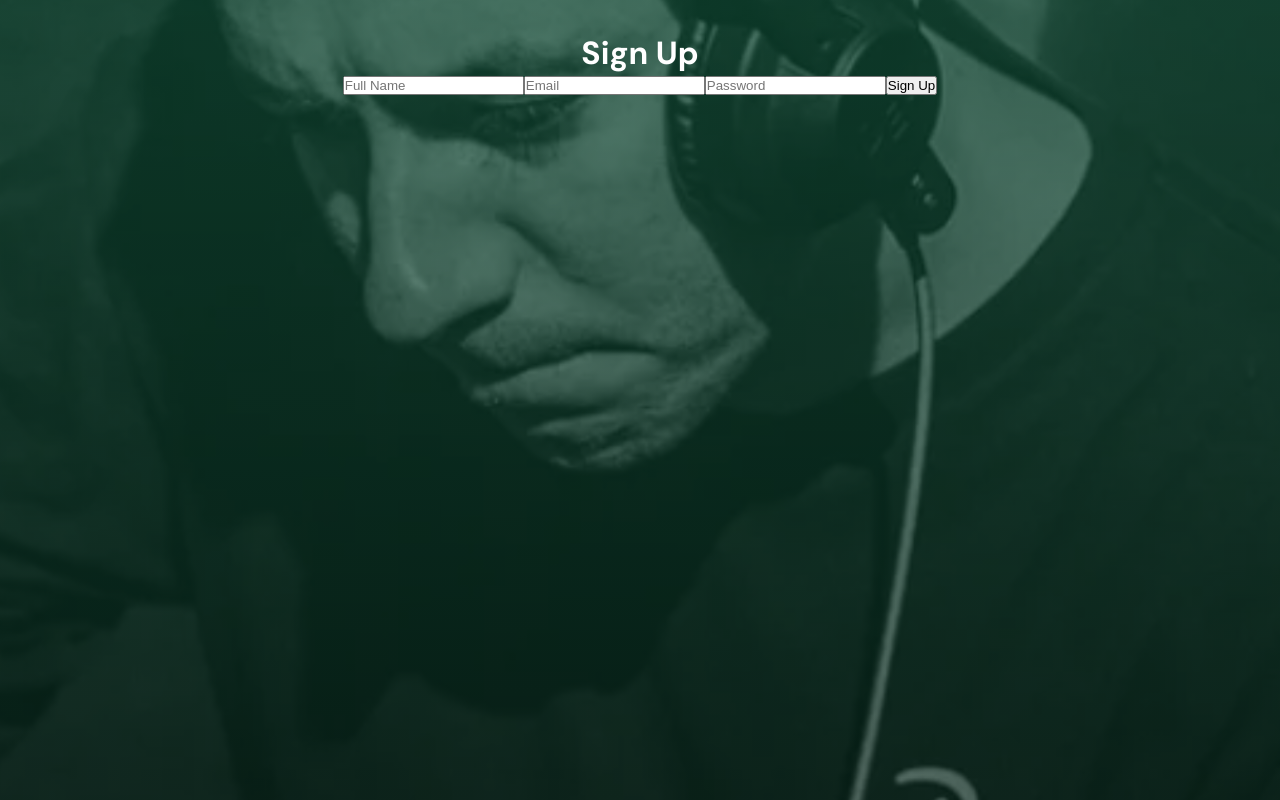
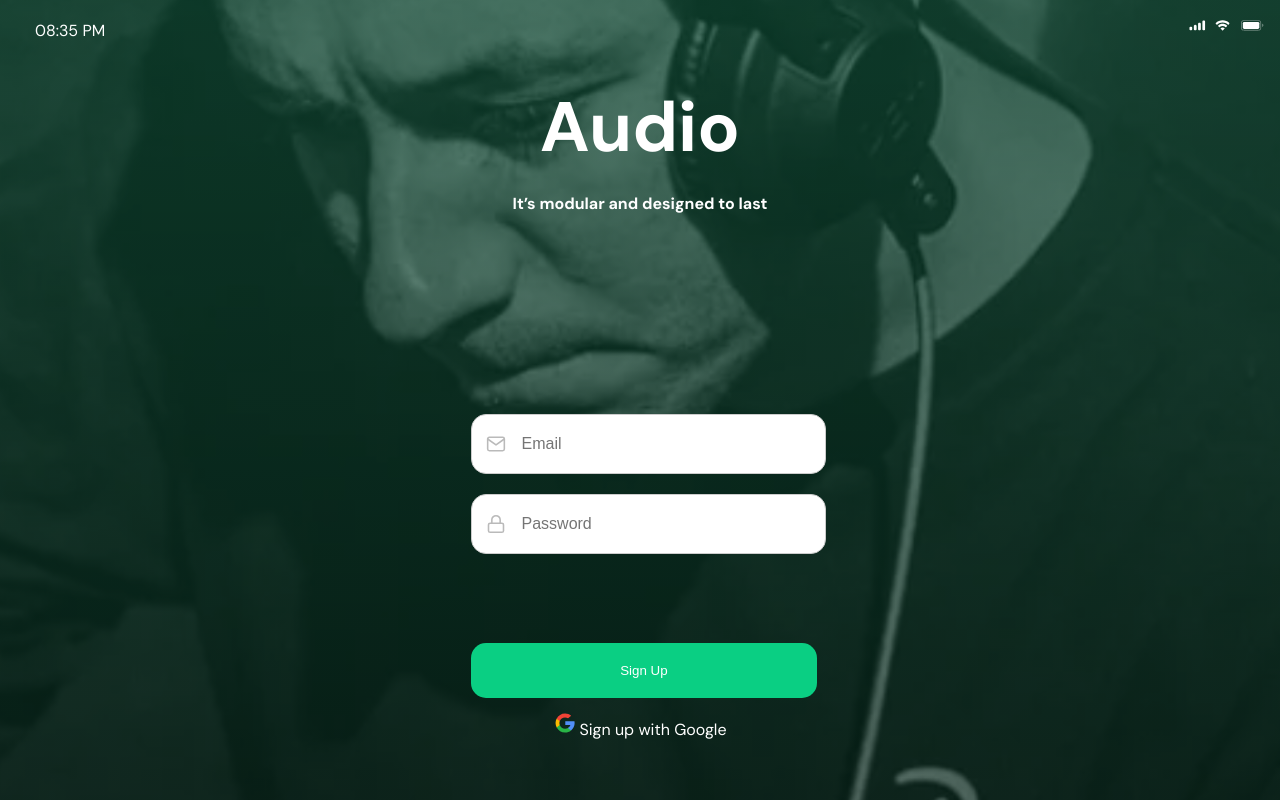
Before and after one commit to vinicius-rss/DESAFIO-3-COMPASS, a React (Vite) app: page /signup in a window 1280 px wide. Built offline with nearby package versions, Linux system fonts and the light colour scheme.

Commit message:
Login e SignUp finalizadas, resta apenas autentificação Google

```diff
--- a/package.json
+++ b/package.json
@@ -10,6 +10,7 @@
     "preview": "vite preview"
   },
   "dependencies": {
+    "firebase": "^11.2.0",
     "react": "^18.3.1",
     "react-dom": "^18.3.1",
     "react-router-dom": "^7.1.3"
--- a/src/App.tsx
+++ b/src/App.tsx
@@ -1,11 +1,20 @@
-// src/App.tsx
-import React from 'react';
+import React, { useEffect } from 'react';
 import { BrowserRouter as Router, Routes, Route } from 'react-router-dom';
 import './App.css';
 import Login from './Login'; // Página de login
 import SignUp from './SignUp'; // Página de signup
 
 const App: React.FC = () => {
+  useEffect(() => {
+
+    const currentPath = window.location.pathname;
+    if (currentPath === "/signup") {
+      document.title = "Sign Up"; // Quando a página for de signup
+    } else {
+      document.title = "Login"; // Quando for a página de login
+    }
+  }, []);
+
   return (
     <Router>
       <Routes>
--- a/src/Login.tsx
+++ b/src/Login.tsx
@@ -1,12 +1,16 @@
-import React from 'react';
+import React, {useEffect} from 'react';
+import TimeDisplay from './components/TimeDisplay';
 import { Link } from 'react-router-dom';
 
 const Login: React.FC = () => {
+  useEffect(() => {
+    document.title = "Sign In";
+  }, []);
   return (
     <div className="login-container">
       <header>
         <div className="status-bar">
-          <span className="time">9:41</span>
+        <TimeDisplay />
           <div className="icons">
             <svg className="icon" xmlns="http://www.w3.org/2000/svg" width="26" height="22" viewBox="0 0 24 24">
               <image href="/public/header-signal.svg" />
--- a/src/SignUp.tsx
+++ b/src/SignUp.tsx
@@ -1,16 +1,62 @@
-// src/SignUp.tsx
-import React from 'react';
+import React, { useEffect } from 'react';
+import TimeDisplay from './components/TimeDisplay';
+import { Link } from 'react-router-dom';
 
 const SignUp: React.FC = () => {
+  useEffect(() => {
+    document.title = "Sign Up";
+  }, []);
+
   return (
-    <div className="signup-container">
-      <h1>Sign Up</h1>
-      <form>
-        <input type="text" placeholder="Full Name" required />
-        <input type="email" placeholder="Email" required />
-        <input type="password" placeholder="Password" required />
-        <button type="submit">Sign Up</button>
-      </form>
+    <div className="login-container">
+      <header>
+        <div className="status-bar">
+          <TimeDisplay />
+          <div className="icons">
+            <svg className="icon" xmlns="http://www.w3.org/2000/svg" width="26" height="22" viewBox="0 0 24 24">
+              <image href="/public/header-signal.svg" />
+            </svg>
+            <svg className="icon" xmlns="http://www.w3.org/2000/svg" width="26" height="22" viewBox="0 0 24 24">
+              <image href="/public/header-wifi.svg" />
+            </svg>
+            <svg className="icon" xmlns="http://www.w3.org/2000/svg" width="26" height="22" viewBox="0 0 24 24">
+              <image href="/public/header-battery.svg" />
+            </svg>
+          </div>
+        </div>
+        <h1>Audio</h1> {}
+        <p>It’s modular and designed to last</p>
+      </header>
+
+      <main>
+        <section className="login-form">
+          <form className="form">
+            <div className="form-group">
+              <img src="/public/icon-email.svg" alt="Email Icon" />
+              <input type="email" id="email" name="email" placeholder="Email" required />
+            </div>
+            <div className="form-group">
+              <img src="/public/icon-password.svg" alt="Password Icon" />
+              <input type="password" id="password" name="password" placeholder="Password" required />
+            </div>
+
+            <button type="submit" className="login-button signup-button">Sign Up</button>
+
+            <p className="google-sign-in">
+              <svg className="icon" xmlns="http://www.w3.org/2000/svg" width="26" height="22" viewBox="0 0 24 24">
+                <image href="/public/icon-google.svg" />
+              </svg>
+              Sign up with Google
+            </p>
+          </form>
+        </section>
+      </main>
+
+      <footer>
+        <p className="signup-link">
+          If you have an account? <Link to="/">Sign In here</Link>
+        </p>
+      </footer>
     </div>
   );
 };
--- /dev/null
+++ b/src/components/TimeDisplay.tsx
@@ -0,0 +1,18 @@
+ //exibição de hora local
+import React, { useState, useEffect } from 'react';
+
+const TimeDisplay: React.FC = () => {
+  const [time, setTime] = useState<string>(new Date().toLocaleTimeString([], { hour: '2-digit', minute: '2-digit' }));
+
+  useEffect(() => {
+    const timer = setInterval(() => {
+      setTime(new Date().toLocaleTimeString([], { hour: '2-digit', minute: '2-digit' }));
+    }, 60000);
+
+    return () => clearInterval(timer);
+  }, []);
+
+  return <span className="time">{time}</span>;
+};
+
+export default TimeDisplay;
--- a/src/index.css
+++ b/src/index.css
@@ -6,8 +6,10 @@
 }
 
 html, body {
-  height: 100%; /* Garante que o body cubra a altura da tela */
+  height: 100%;
+  width: 100%;
   margin: 0;
+  overflow: hidden;
 }
 
 /* ESTILOS GERAIS */
@@ -15,15 +17,14 @@ body {
   font-family: 'DM Sans', Arial, Helvetica, sans-serif;
   color: white;
   background: #242424;
-  overflow-x: hidden;
   background-image: url(/public/login-background.svg);
   background-repeat: no-repeat;
   background-size: cover;
   background-position: center;
   display: flex;
-  flex-direction: column; /* Garante que o conteúdo do body seja empilhado verticalmente */
-  min-height: 100vh; /* Garante que o body cubra ao menos toda a altura da tela */
-  justify-content: flex-start; /* Alinha os itens no topo inicialmente */
+  flex-direction: column;
+  min-height: 100vh;
+  justify-content: flex-start;
   align-items: center;
 }
 
@@ -34,8 +35,8 @@ header {
   justify-content: center;
   align-items: center;
   text-align: center;
-  padding-top: 120px;
-  color: white;
+  padding-top: 50px;
+  margin-bottom: 180px;
 }
 
 header h1 {
@@ -73,17 +74,17 @@ header p {
 
 /* ÁREA PRINCIPAL */
 main {
-  flex-grow: 1; /* Faz o conteúdo principal expandir para preencher o espaço restante */
-  padding: 20px;
   display: flex;
   justify-content: center;
   align-items: center;
+  flex-grow: 1;
   width: 100%;
+  padding: 20px;
 }
 
 .login-container {
   width: 100%;
-  max-width: 400px;
+  max-width: 600px;
   margin: 0 auto;
 }
 
@@ -93,19 +94,24 @@ main {
   gap: 15px;
 }
 
-/* Campo de entrada com ícones de imagem */
+
 .form-group {
   position: relative;
+  margin-bottom: 20px;
+  margin-right: -25px;
+  margin-left: -25px;
 }
 
 .form-group input {
-  width: 100%;
+  width: 105%;
+  max-width: 500px;
   padding: 20px;
   padding-left: 50px;
+  padding-right: 80px;
   border: 1px solid #ccc;
   border-radius: 15px;
   font-size: 16px;
-
+  margin: 0 auto;
 }
 
 .form-group img {
@@ -118,13 +124,19 @@ main {
 }
 
 .login-button {
+  width: 120%;
+  max-width: 500px;
   padding: 20px;
   background-color: #0ACF83;
   color: white;
   border: none;
   border-radius: 15px;
   cursor: pointer;
+  margin: 0 auto;
+  margin-right: -25px;
+  margin-left: -25px;
 }
+
 
 .login-button:hover {
   background-color: #555;
@@ -133,14 +145,16 @@ main {
 .forgot-password {
   font-size: 15px;
   text-align: center;
-  margin-bottom: 20px;
+  margin-bottom: 50px;
 }
+
 .forgot-password:hover {
- text-decoration: underline;
+  text-decoration: underline;
 }
 
 .google-sign-in {
   margin-top: 15px;
+  margin-bottom: 75px;
   text-align: center;
 }
 
@@ -148,10 +162,10 @@ main {
 footer {
   text-align: center;
   padding: 10px;
-  margin-bottom: 40px;
   background: transparent;
   color: white;
   margin-top: auto;
+  width: 100%;
 }
 
 footer p {
@@ -169,3 +183,7 @@ footer p {
   color: rgb(0, 104, 2);
   text-decoration: none;
 }
+
+.signup-button {
+  margin-top: 69px;
+}
```
Also changed, not shown: src/firebase-config.ts (added, +20 -0 lines), 1 other file (tests, documents, lock files or other folders).
